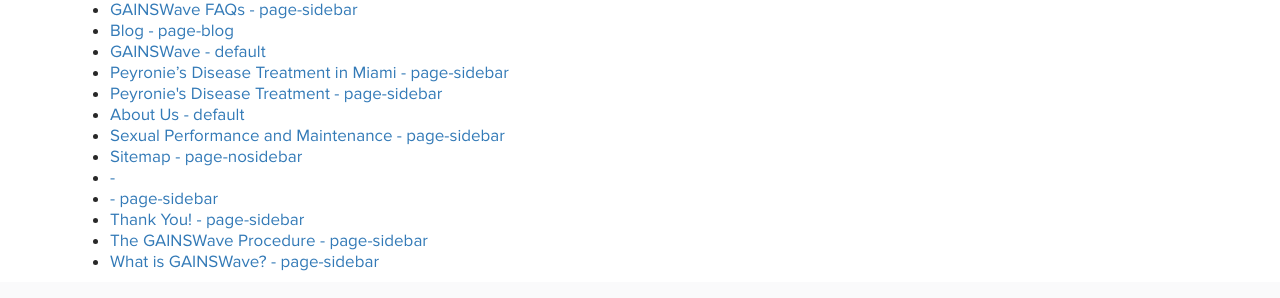
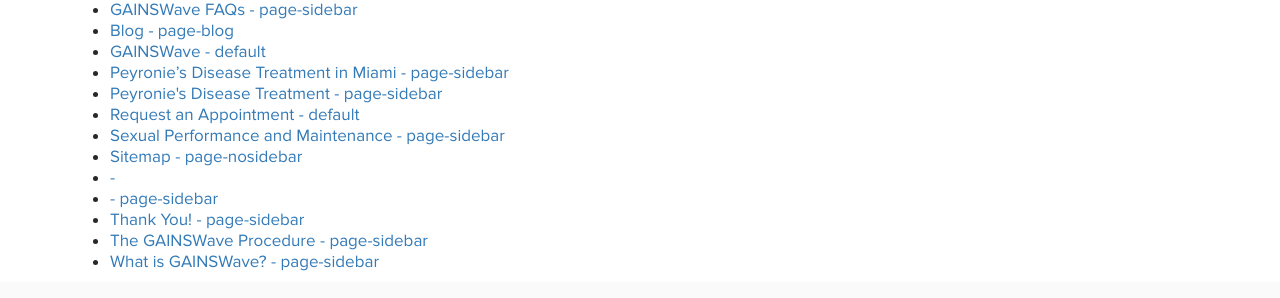
Before and after one commit to aaghealth/gainswavecolumbus.com, a Jekyll site: the page built from sitemap.html, in a window 1280 px wide. Shown: the part 544-842 px from the top of the page. Built offline with Jekyll 4.4.1, drawn with Linux system fonts in a browser that asks for light colours; nearby versions of some CDN libraries.

Commit message:
Update request-an-appointment.html

```diff
--- a/request-an-appointment.html
+++ b/request-an-appointment.html
@@ -1,5 +1,5 @@
 ---
-title: About Us
+title: Request an Appointment
 layout: default
 meta_title: "Request an Appointment"
 excerpt: "Request an appointment with #practice_name - Call us today! #phone"
```
